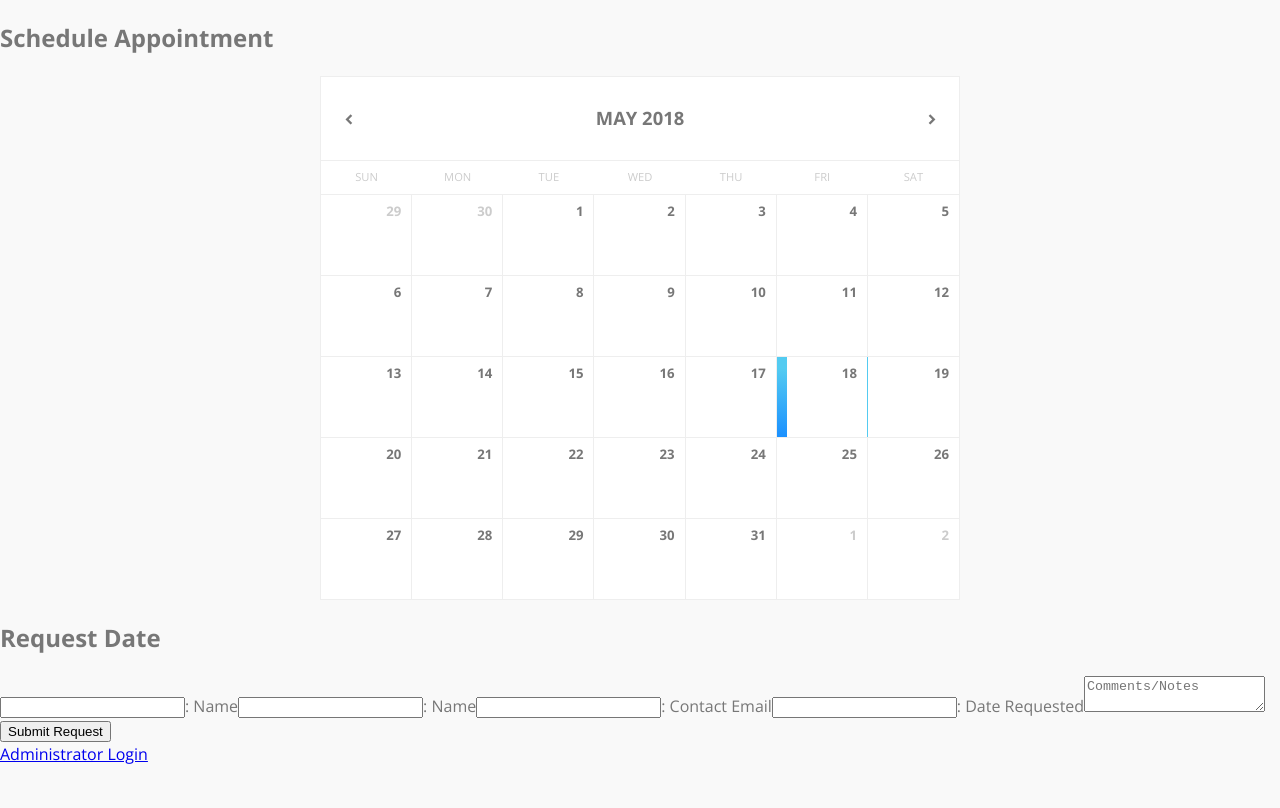
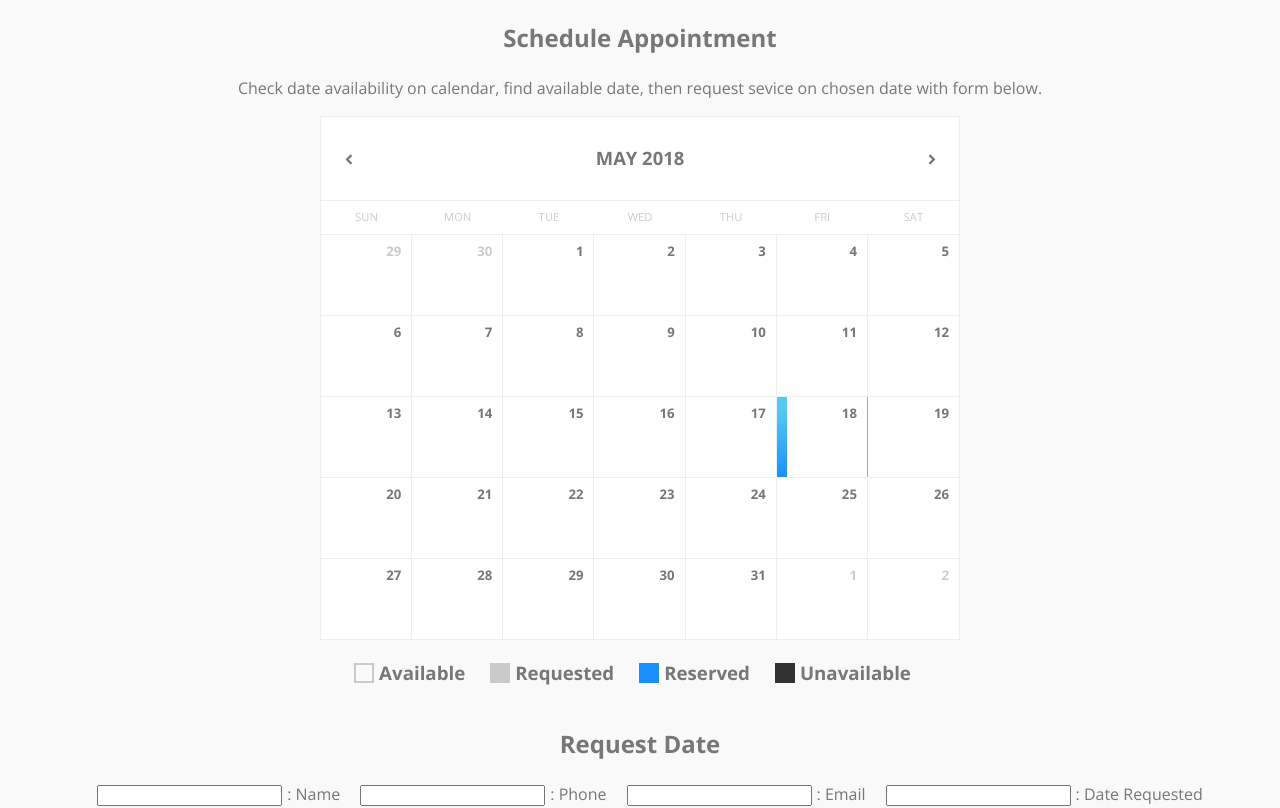
Before and after one commit to Design1Geek6/mountain-crafter-frontend, a React (Create React App) app: page / in a window 1280 px wide. Shown: the top 808 px of the page. Built offline with nearby package versions, Linux system fonts and the light colour scheme.

Commit message:
and onClick, handleOnChange, handleOnClick to Scheduler page

```diff
--- a/src/App.js
+++ b/src/App.js
@@ -5,6 +5,22 @@ import Appointments from './Pages/Appointments'
 import './css/App.css'
 
 class App extends Component {
+state = {
+  appointment: []
+}
+
+createAppointmentRequest = (schedule) => {
+  this.setState((prev) => {
+    const existingAppointments = prev.appointment
+    existingAppointments.push(schedule)
+
+    return {
+      shows:existingAppointments
+    }
+  })
+}
+
+
   render() {
     return (
       <Router>
--- a/src/Pages/Scheduler.js
+++ b/src/Pages/Scheduler.js
@@ -9,8 +9,16 @@ export default class Scheduler extends Component {
 
     state = {
         currentMonth: new Date(),
-        selectedDate: new Date()
+        selectedDate: new Date(),
+        name: '',
+        phone: '',
+        email: '',
+        date: '',
+        notes: ''
+
     };
+
+    //calendar logic/arguments
 
     renderHeader() {
         const dateFormat = "MMMM YYYY";
@@ -111,11 +119,49 @@ export default class Scheduler extends Component {
         });
     };
 
+    //Form Logic/arguments
+
+    handleOnChange = (event) => {
+        if (event.taget.id === "nameInput") {
+            this.setState({
+                newAppointmentName: event.target.value
+            })
+        } else if (event.target.if === "phoneInput") {
+            this.setState({
+                newAppointmentPhone: event.target.value
+            })
+        } else if (event.taget.id === "emailInput") {
+            this.setState({
+                newAppointmentEmail: event.target.value
+            })
+        } else if (event.taget.id === "dateInput") {
+            this.setState({
+                newAppointmentDate: event.target.value
+            })
+        } else if (event.taget.id === "commentInput") {
+            this.setState({
+                newAppointmentComment: event.target.value
+            })
+        }
+
+    }
+
+    handleOnClick = () => {
+        this.props.createAppointmentRequest({
+            name: this.state.newAppointmentName,
+            phone: this.state.newAppointmentPhone,
+            email: this.state.newAppointmentEmail,
+            date: this.state.newAppointmentDate,
+            notes: this.state.newAppointmentComment
+        })
+    }
+
     render() {
         return (
             <div>
-                <section className="schedualing">
+                <section className="sched">
                     <h1 className="schedTitle">Schedule Appointment</h1>
+                    <p>Check date availability on calendar, find available date, then request sevice on chosen date with form below.</p>
                     <div className="calContainer">
                         <div className="calendar">
                             {this.renderHeader()}
@@ -124,12 +170,25 @@ export default class Scheduler extends Component {
                         </div>
                     </div>
 
+                    <div className="key">
+                        <div className="avShape"></div>
+                        <h3>Available</h3>
+                        <div className="reqShape"></div>
+                        <h3>Requested</h3>
+                        <div className="resShape"></div>
+                        <h3>Reserved</h3>
+                        <div className="unShape"></div>
+                        <h3>Unavailable</h3>
+                    </div>
+
                 </section>
 
 
                 <section className="requestDate">
                     <h1 className="reqTitle">Request Date</h1>
+
                     <form className="reqForm" method="post" action="/server, or http://server.com">
+                        <div className="formFlex">
                             <lable className="name">
                                 <input id="nameInput" type="text" required />
                                 : Name
@@ -137,22 +196,25 @@ export default class Scheduler extends Component {
 
                             <lable className="phone">
                                 <input id="phoneInput" type="number" required />
-                            : Name
+                                : Phone
                         </lable>
 
                             <lable className="email">
                                 <input id="emailInput" type="email" required />
-                            : Contact Email
+                                : Email
                         </lable>
 
                             <lable className="date">
                                 <input className="dateInput" required />
                                 : Date Requested
                         </lable>
+                        </div>
 
+                        <div className="commentBoxFlex">
                             <textarea className="commentBox" placeholder="Comments/Notes" />
+                        </div>
 
-                        <input className="btn" type="submit" value="Submit Request" />
+                        <input className="btn" onClick={this.handleOnClick} type="submit" value="Submit Request" />
 
                     </form>
                 </section>
--- a/src/css/App.css
+++ b/src/css/App.css
@@ -235,3 +235,79 @@ main {
   display: flex;
   justify-content: center;
 }
+
+/* form and misc Styling*/
+
+.sched, .requestDate, .appointLink{
+  text-align: center;
+}
+
+.key{
+  display: flex;
+  justify-content: center;
+  align-items: center;
+}
+
+.key h3{
+  margin-right: 20px;
+}
+
+.avShape{
+  width: 20px;
+  height:20px;
+  border: 2px;
+  border-color: rgb(202, 202, 202);
+  margin: 5px;
+  border-style: solid;
+}
+
+.reqShape{
+  width: 20px;
+  height: 20px;
+  background-color: rgb(202, 202, 202);
+  margin: 5px;
+}
+
+.resShape{
+  width: 20px;
+  height: 20px;
+  background-color: #1a8fff;
+  margin: 5px;
+}
+
+.unShape{
+  width: 20px;
+  height: 20px;
+  background-color: rgb(49, 49, 49);
+  margin: 5px;
+}
+
+.formFlex{
+  display: flex;
+  justify-content: center;
+}
+
+input{
+  margin-left: 20px;
+  margin-right: 5px;
+}
+
+textarea{
+  margin-left: 20px;
+  padding: 0px;
+}
+
+.commentBox{
+  margin-top: 20px;
+  width: 50%;
+  height: 200px;
+}
+
+.link{
+  display: flex;
+  justify-content: flex-end;
+  margin: 20px;
+  text-decoration: none;
+  font-size: 12px;
+  color: var(--main-color)
+}
```
Also changed, not shown: src/Schedule.js (added). Lines whose indentation alone changed are shown as unchanged.
